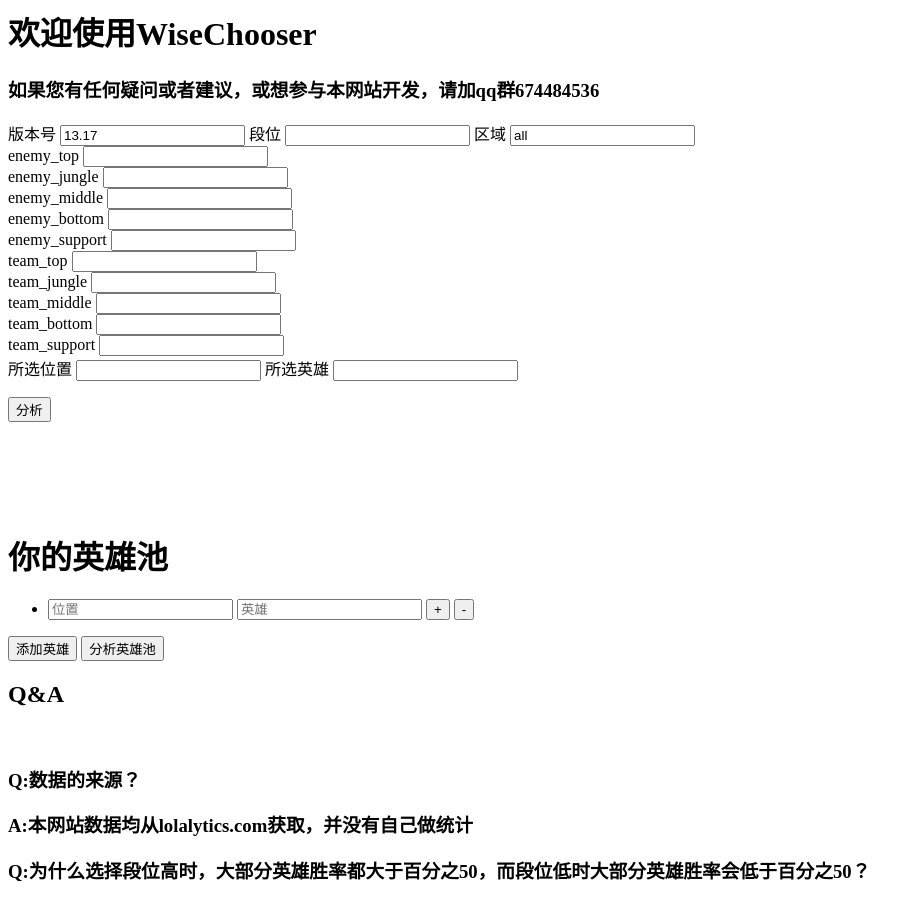
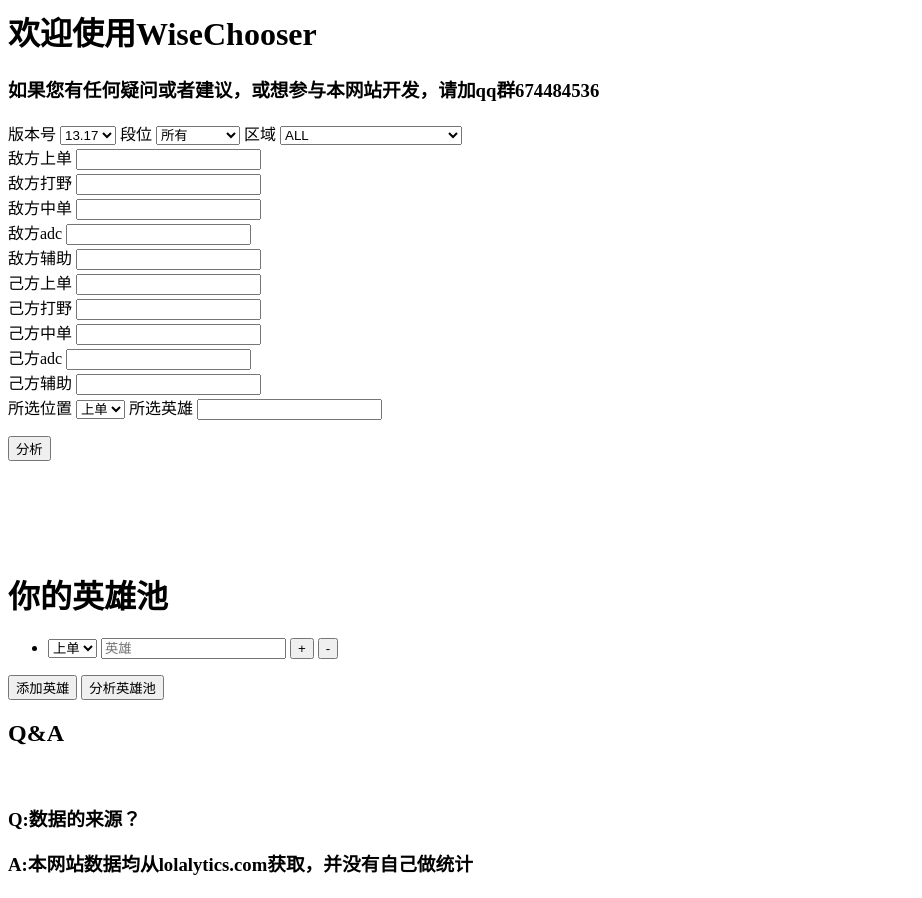
Before and after one commit to pykeeee/WiseChooser, a Flask app: page /analyze_data in a window 1280 px wide. Shown: the top 898 px of the page, without its empty margins (0-922 px from the left). Run offline with Flask 3, Linux system fonts and the light colour scheme.

Commit message:
汉化和选择框优化

```diff
--- a/constant.py
+++ b/constant.py
@@ -317,6 +317,7 @@
     112: '机械先驱 维克托',
     8: '猩红收割者 弗拉基米尔 吸血鬼',
     106: '不灭狂雷 沃利贝尔 狗熊',
+    19: '祖安怒兽 沃里克 狼人',
     62: '齐天大圣 孙悟空 猴子',
     498: '逆羽 霞',
     101: '远古巫灵 泽拉斯',
--- a/templates/analyze_data.html
+++ b/templates/analyze_data.html
@@ -5,7 +5,6 @@
     <script type="text/javascript">
         function setBaseValue() {
             document.getElementById('patch').value = "13.17"
-            document.getElementById('region').value = "all"
         }
 
         function refresh_result(response) {
@@ -78,46 +77,95 @@
 
     <div>
         <label for="patch">版本号</label>
-        <input id='patch' list="patches" />
+        <select id="patch">
+            <option value="13.17">13.17</option>
+            <option value="13.16">13.16</option>
+            <option value="13.15">13.15</option>
+            <option value="13.14">13.14</option>
+            <option value="13.13">13.13</option>
+        </select>
         <label for="tier">段位</label>
-        <input id="tier" list="tiers">
+        <select id="tier">
+            <option value="all">所有</option>
+            <option value="challenger">最强王者</option>
+            <option value="grandmaster">傲世宗师</option>
+            <option value="master_plus">超凡大师+</option>
+            <option value="master">超凡大师</option>
+            <option value="diamond_plus">钻石+</option>
+            <option value="d2_plus">钻石2+</option>
+            <option value="diamond">钻石</option>
+            <option value="emerald_plus">翡翠+</option>
+            <option value="emerald">翡翠</option>
+            <option value="platinum_plus">铂金+</option>
+            <option value="platinum">铂金</option>
+            <option value="gold_plus">黄金+</option>
+            <option value="gold">黄金</option>
+            <option value="silver">白银</option>
+            <option value="bronze">青铜</option>
+            <option value="iron">黑铁</option>
+            <option value="unranked">无段位</option>
+        </select>
         <label for="region">区域</label>
-        <input id="region" list="regions">
+        <select id="region">
+            <option value="all">ALL</option>
+            <option value="br">BRAZIL</option>
+            <option value="eune">EUROPE_NORTH_EAST</option>
+            <option value="euw">EUROPE_WEST</option>
+            <option value="jp">JAPAN</option>
+            <option value="kr">KOREA</option>
+            <option value="lan">LATIN_AMERICA_NORTH</option>
+            <option value="las">LATIN_AMERICA_SOUTH</option>
+            <option value="na">NORTH_AMERICA</option>
+            <option value="oce">OCEANIA</option>
+            <option value="ph">PHILIPPINES</option>
+            <option value="ru">RUSSIA</option>
+            <option value="sg">SINGAPORE</option>
+            <option value="th">THAILAND</option>
+            <option value="tr">TURKEY</option>
+            <option value="tw">TAIWAN</option>
+            <option value="vn">VIETNAM</option>
+        </select>
 
         <br>
-        <label for="enemy_top">enemy_top</label>
+        <label for="enemy_top">敌方上单</label>
         <input id="enemy_top" list="champions">
         <br>
-        <label for="enemy_jungle">enemy_jungle</label>
+        <label for="enemy_jungle">敌方打野</label>
         <input id="enemy_jungle" list="champions">
         <br>
-        <label for="enemy_middle">enemy_middle</label>
+        <label for="enemy_middle">敌方中单</label>
         <input id="enemy_middle" list="champions">
         <br>
-        <label for="enemy_bottom">enemy_bottom</label>
+        <label for="enemy_bottom">敌方adc</label>
         <input id="enemy_bottom" list="champions">
         <br>
-        <label for="enemy_support">enemy_support</label>
+        <label for="enemy_support">敌方辅助</label>
         <input id="enemy_support" list="champions">
         <br>
-        <label for="team_top">team_top</label>
+        <label for="team_top">己方上单</label>
         <input id="team_top" list="champions">
         <br>
-        <label for="team_jungle">team_jungle</label>
+        <label for="team_jungle">己方打野</label>
         <input id="team_jungle" list="champions">
         <br>
-        <label for="team_middle">team_middle</label>
+        <label for="team_middle">己方中单</label>
         <input id="team_middle" list="champions">
         <br>
-        <label for="team_bottom">team_bottom</label>
+        <label for="team_bottom">己方adc</label>
         <input id="team_bottom" list="champions">
         <br>
-        <label for="team_support">team_support</label>
+        <label for="team_support">己方辅助</label>
         <input id="team_support" list="champions">
 
         <br>
         <label for="lane">所选位置</label>
-        <input id="lane" list="lanes">
+        <select id="lane">
+            <option value="top">上单</option>
+            <option value="jungle">打野</option>
+            <option value="middle">中单</option>
+            <option value="bottom">adc</option>
+            <option value="support">辅助</option>
+        </select>
         <label for="champion">所选英雄</label>
         <input id="champion" list="champions">
         <p>
@@ -135,7 +183,13 @@
         <h1>你的英雄池</h1>
         <ul id="list">
             <li>
-                <input class="lane" type="text" placeholder="位置" list="lanes">
+                <select class="lane">
+                    <option value="top">上单</option>
+                    <option value="jungle">打野</option>
+                    <option value="middle">中单</option>
+                    <option value="bottom">adc</option>
+                    <option value="support">辅助</option>
+                </select>
                 <input class="champion" type="text" placeholder="英雄" list="champions">
                 <button onclick="addItem(this)">+</button>
                 <button onclick="removeItem(this)">-</button>
```
